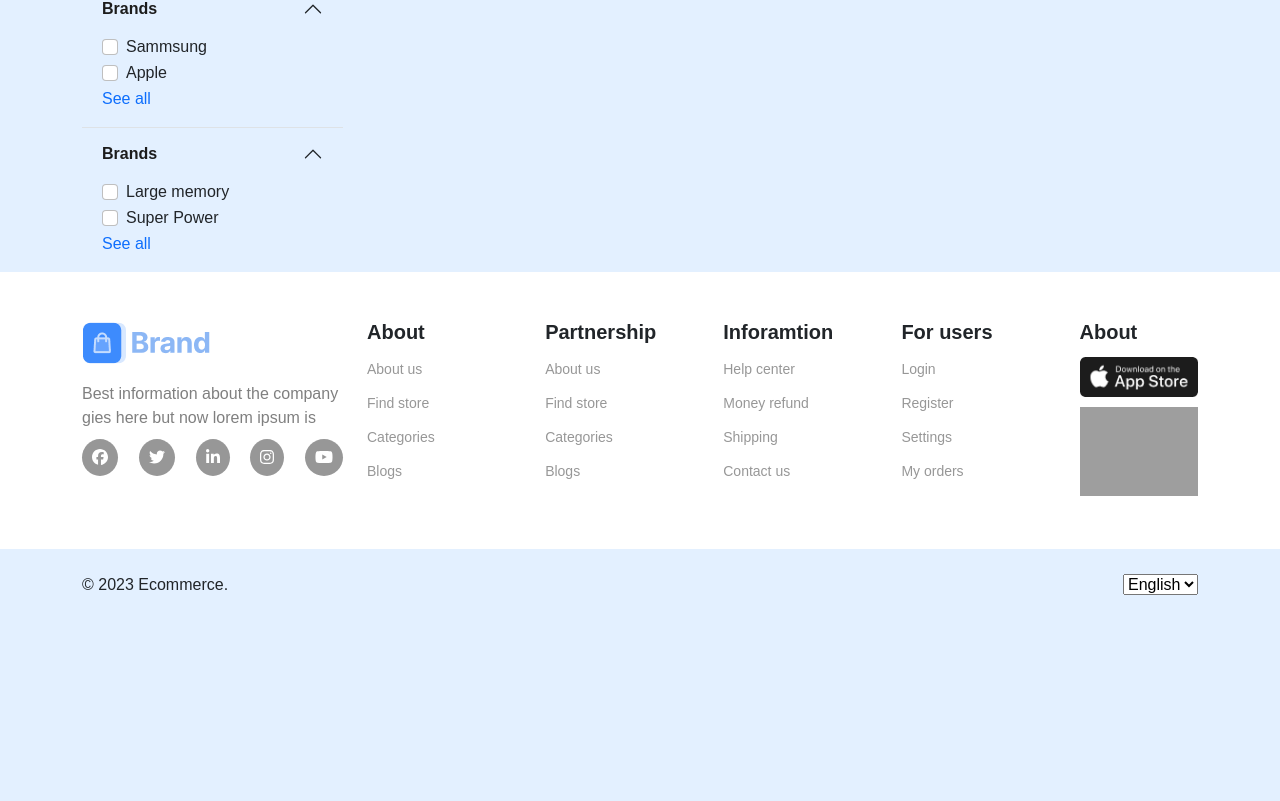
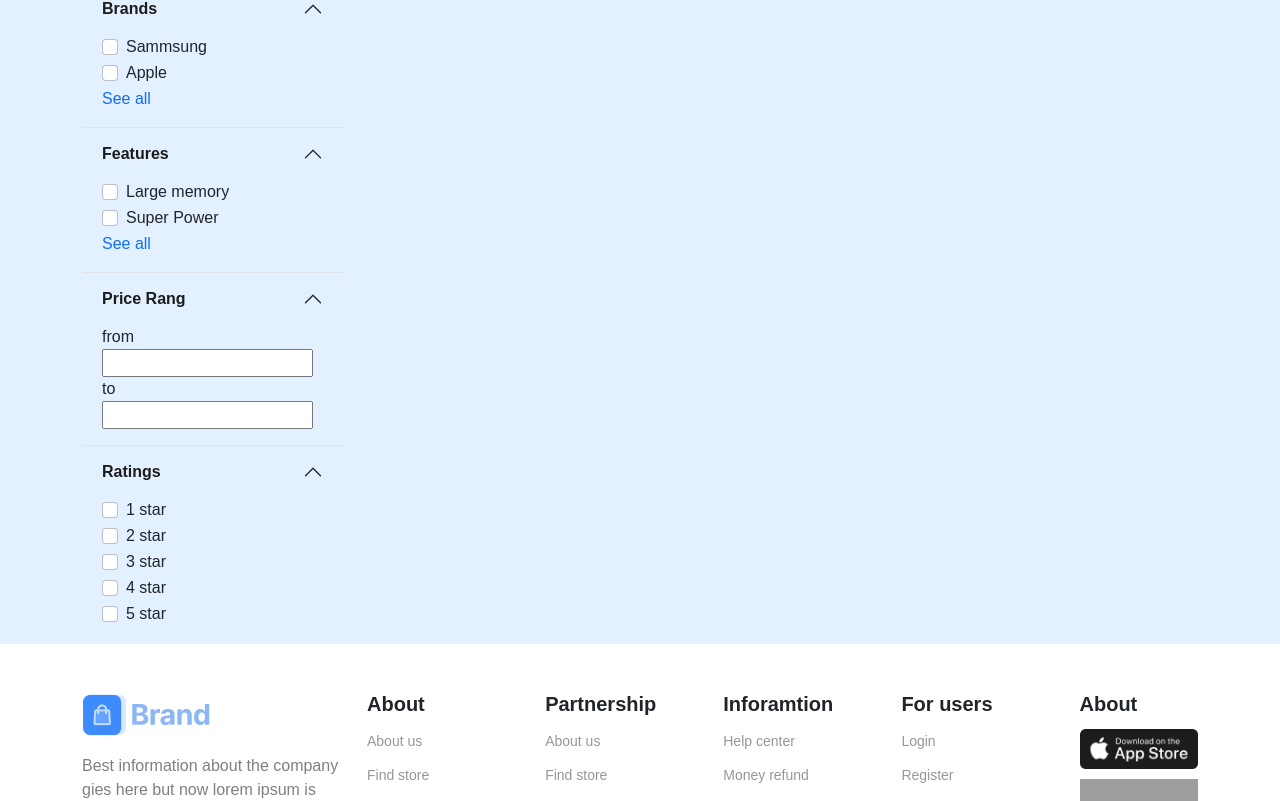
Before and after one commit to mohamedCleanCode/E-commerce-V2-Reactjs, a React (Create React App) app: page /shop in a window 1280 px wide. Shown: the part 355-1156 px from the top of the page. Before the commit the page ends 976 px from the top, so only its background shows below. Built offline with nearby package versions, Linux system fonts and the light colour scheme; grey boxes are pictures that could not be loaded.

Commit message:
end filterSide

```diff
--- a/src/components/FilterSide/FilterSide.jsx
+++ b/src/components/FilterSide/FilterSide.jsx
@@ -31,7 +31,7 @@ function FilterSide({ title, links }) {
       </Accordion>
       <Accordion className="border-top" defaultActiveKey="0">
         <Accordion.Item eventKey="0">
-          <Accordion.Header>Brands</Accordion.Header>
+          <Accordion.Header>Features</Accordion.Header>
           <Accordion.Body>
             <Form>
               <Form.Check
@@ -49,6 +49,32 @@ function FilterSide({ title, links }) {
           </Accordion.Body>
         </Accordion.Item>
       </Accordion>
+      <Accordion className="border-top" defaultActiveKey="0">
+        <Accordion.Item eventKey="0">
+          <Accordion.Header>Price Rang</Accordion.Header>
+          <Accordion.Body>
+            <Form>
+              from <input type="number" min="1" /> <br />
+              to <br />
+              <input type="number" min="1" />
+            </Form>
+          </Accordion.Body>
+        </Accordion.Item>
+      </Accordion>
+      <Accordion className="border-top" defaultActiveKey="0">
+        <Accordion.Item eventKey="0">
+          <Accordion.Header>Ratings</Accordion.Header>
+          <Accordion.Body>
+            <Form>
+              <Form.Check type="checkbox" label={`1 star`} id={`1 star`} />
+              <Form.Check type="checkbox" label={`2 star`} id={`2 star`} />
+              <Form.Check type="checkbox" label={`3 star`} id={`3 star`} />
+              <Form.Check type="checkbox" label={`4 star`} id={`4 star`} />
+              <Form.Check type="checkbox" label={`5 star`} id={`5 star`} />
+            </Form>
+          </Accordion.Body>
+        </Accordion.Item>
+      </Accordion>
     </div>
   );
 }
```
